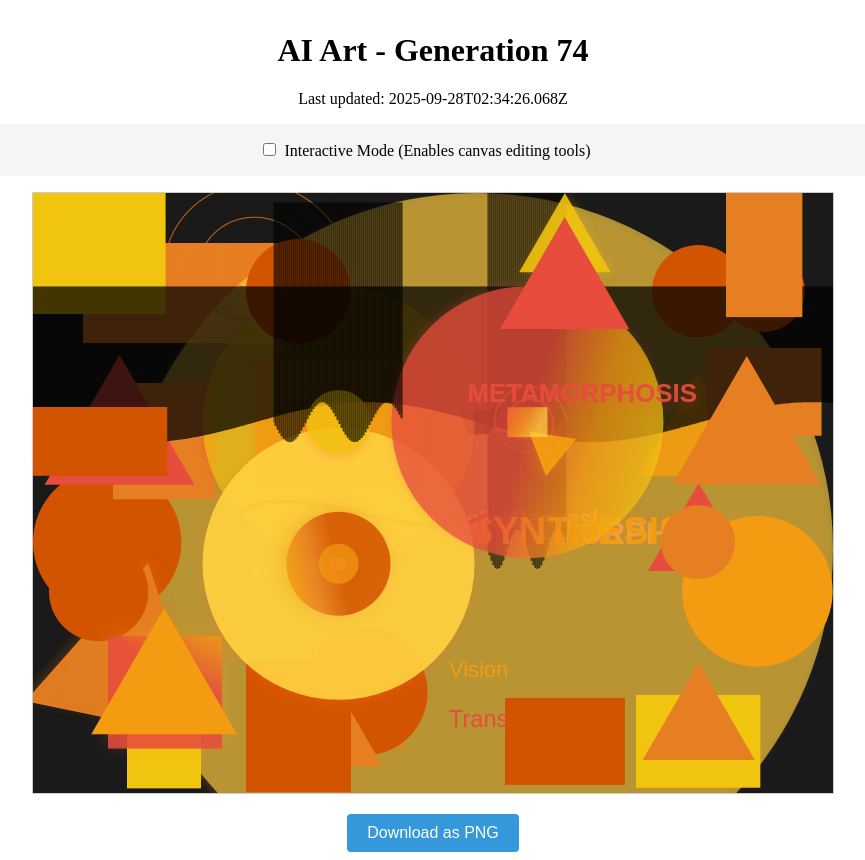
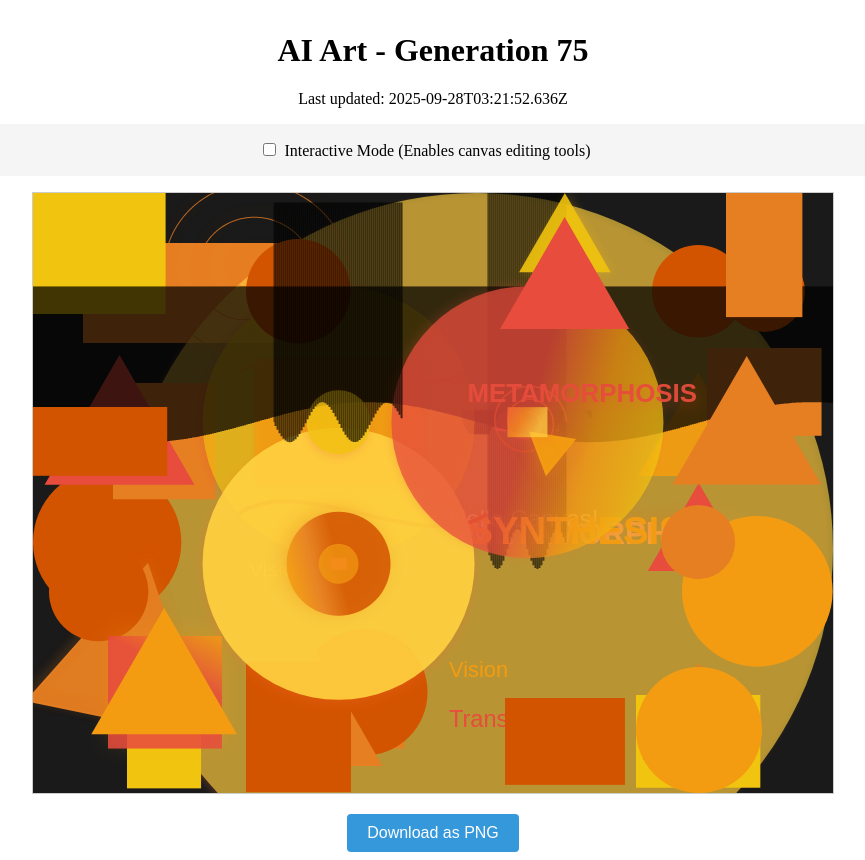
Before and after one commit to mcclowes/ai-art, a React (Vite) app: page / in a window 1280 px wide. Shown: the whole page, without its empty margins (207-1072 px from the left). Built offline with nearby package versions, Linux system fonts and the light colour scheme.

Commit message:
Improve artwork - Generation 75

```diff
--- a/src/artwork-state.ts
+++ b/src/artwork-state.ts
@@ -910,9 +910,17 @@ export const artworkState: ArtworkState = {
       },
       "opacity": 0.6848410548678918,
       "id": "gradient_circle_1759023187838"
+    },
+    {
+      "type": "circle",
+      "x": 665.9912352405187,
+      "y": 536.9912352405187,
+      "radius": 62.991235240518726,
+      "fillStyle": "#f39c12",
+      "id": "circle_1759029712636"
     }
   ],
-  "generation": 74,
-  "lastUpdated": "2025-09-28T02:34:26.068Z",
+  "generation": 75,
+  "lastUpdated": "2025-09-28T03:21:52.636Z",
   "cycleStarted": "2025-09-25T01:33:04.169Z"
 };
```
